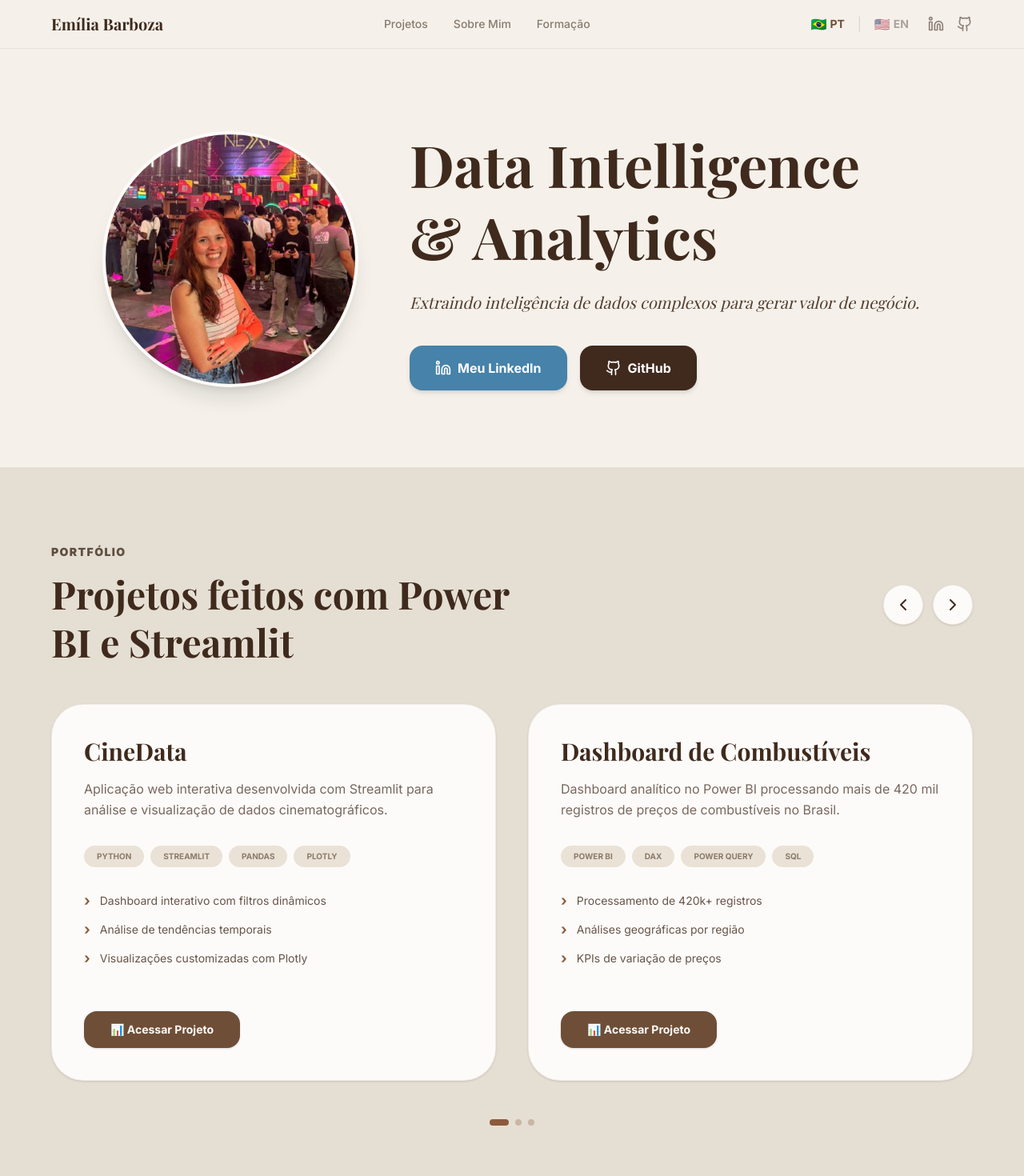
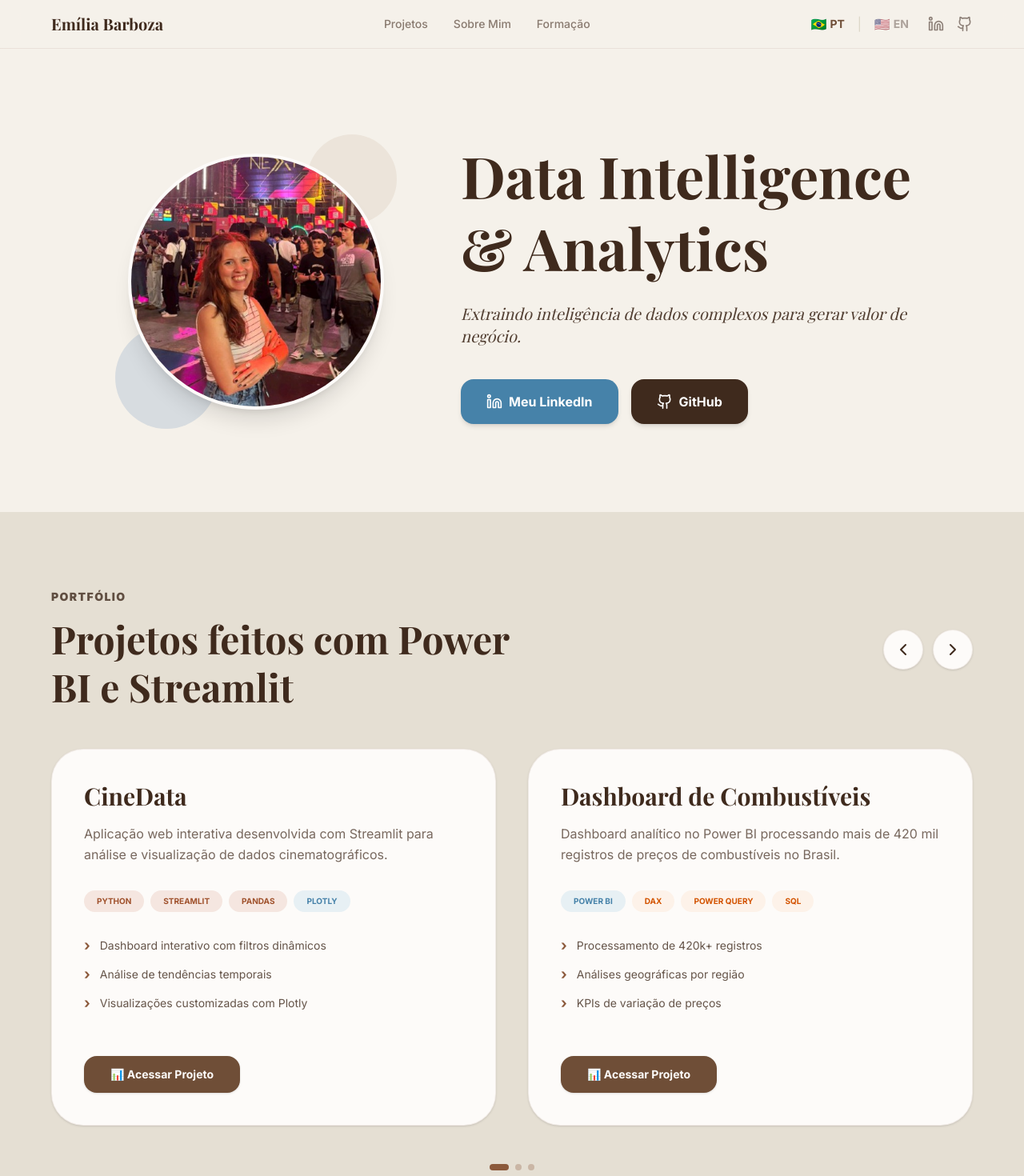
Before and after one commit to Emiliabz/emilia-portfolio, a Next.js app: page / in a window 1280 px wide. Shown: the top 1470 px of the page at 80% size. Built offline with nearby package versions, Linux system fonts and the light colour scheme; a web font is replaced by a local one.

Commit message:
feat: aprimora UI das seções de hero, projetos e certificados
- Padroniza cores das tags de projetos para seguir o mesmo estilo dos certificados
- Adiciona esferas flutuantes decorativas atrás da foto na Hero Section
- Implementa botão de 'Visualizar Certificado' em overlay no hover dos cards

```diff
--- a/components/education-section.tsx
+++ b/components/education-section.tsx
@@ -89,16 +89,28 @@ export function EducationSection() {
               {certificados
                 .filter(c => c.cat.toLowerCase() === tab.toLowerCase())
                 .map((cert, index) => (
-                  <div key={index} className="bg-[#FDFBF9] border border-[#8C5A3C]/10 rounded-2xl p-6 shadow-sm hover:shadow-md hover:-translate-y-1 transition-all flex flex-col justify-between">
-                    <div>
+                  <div key={index} className="group relative bg-[#FDFBF9] border border-[#8C5A3C]/10 rounded-2xl p-6 shadow-sm hover:shadow-md hover:-translate-y-1 transition-all flex flex-col justify-between overflow-hidden">
+                    <div className="relative z-10">
                       <div className="flex justify-between items-start mb-4">
                         <span className={`text-[10px] uppercase font-bold px-3 py-1 rounded-md ${getTagStyle(cert.tag)}`}>
                           {cert.tag}
                         </span>
                         <span className="text-[#3F2A1D]/40 text-[10px] font-medium flex items-center gap-1">🕒 {cert.horas}</span>
                       </div>
-                      <h4 className="font-bold text-[#3F2A1D] text-lg leading-tight mb-2">{cert.nome}</h4>
+                      <h4 className="font-bold text-[#3F2A1D] group-hover:text-[#8C5A3C] transition-colors text-lg leading-tight mb-2">{cert.nome}</h4>
                       <p className="text-xs text-[#3F2A1D]/50 uppercase tracking-wide font-semibold">{cert.org}</p>
+                    </div>
+
+                    {/* Overlay e Botão Flutuante no Hover */}
+                    <div className="absolute inset-0 bg-[#FDFBF9]/80 backdrop-blur-[2px] opacity-0 group-hover:opacity-100 transition-opacity duration-300 flex items-center justify-center z-20">
+                      <a
+                        href={cert.link || "#"}
+                        target="_blank"
+                        rel="noopener noreferrer"
+                        className="px-6 py-2.5 bg-[#3F2A1D] text-white text-sm font-bold rounded-xl hover:scale-105 transition-transform shadow-md"
+                      >
+                        {t("Visualizar Certificado", "View Certificate")}
+                      </a>
                     </div>
                   </div>
                 ))}
--- a/components/hero-section.tsx
+++ b/components/hero-section.tsx
@@ -18,8 +18,17 @@ export function HeroSection() {
     <section className="relative pt-40 pb-24 px-6 bg-[#F5F1EA]">
       <div className="max-w-5xl mx-auto flex flex-col md:flex-row items-center gap-10 md:gap-16">
         {/* Espaço da Foto */}
-        <div className="w-64 h-64 md:w-80 md:h-80 flex-shrink-0 bg-[#EAE2D6] rounded-full overflow-hidden border-4 border-[#FDFBF9] shadow-xl flex items-center justify-center relative">
-          <img src="/foto-perfil.png.jpg" alt="Foto de Emília Barboza" className="w-full h-full object-cover" />
+        <div className="relative flex-shrink-0 w-72 h-72 md:w-96 md:h-96 flex items-center justify-center">
+          {/* Esfera pequena creme (topo direita) */}
+          <div className="absolute top-2 right-4 w-20 h-20 md:w-28 md:h-28 bg-[#EAE2D6] opacity-80 rounded-full"></div>
+
+          {/* Esfera pequena esverdeada/cinza-claro (baixo esquerda) */}
+          <div className="absolute bottom-2 left-4 w-24 h-24 md:w-32 md:h-32 bg-[#D0D7DE] opacity-80 rounded-full"></div>
+
+          {/* Esfera principal (cinza grande com a foto dentro) */}
+          <div className="w-64 h-64 md:w-80 md:h-80 bg-[#D5D9D9] rounded-full overflow-hidden border-4 border-[#FDFBF9] shadow-xl flex items-center justify-center relative z-10">
+            <img src="/foto-perfil.png.jpg" alt="Foto de Emília Barboza" className="w-full h-full object-cover" />
+          </div>
         </div>
 
         <div className="text-center md:text-left">
--- a/components/projects-section.tsx
+++ b/components/projects-section.tsx
@@ -15,6 +15,18 @@ const ChevronRight = ({ size = 24 }: { size?: number }) => (
 const Github = ({ size = 24 }: { size?: number }) => (
   <svg xmlns="http://www.w3.org/2000/svg" width={size} height={size} viewBox="0 0 24 24" fill="none" stroke="currentColor" strokeWidth="2" strokeLinecap="round" strokeLinejoin="round"><path d="M15 22v-4a4.8 4.8 0 0 0-1-3.5c3 0 6-2 6-5.5.08-1.25-.27-2.48-1-3.5.28-1.15.28-2.35 0-3.5 0 0-1 0-3 1.5-2.64-.5-5.36-.5-8 0C6 2 5 2 5 2c-.3 1.15-.3 2.35 0 3.5A5.403 5.403 0 0 0 4 9c0 3.5 3 5.5 6 5.5-.39.49-.68 1.05-.85 1.65-.17.6-.22 1.23-.15 1.85v4"/><path d="M9 18c-4.51 2-5-2-7-2"/></svg>
 );
+
+const getTagStyle = (tag: string) => {
+  const t = tag.toLowerCase();
+  if (t.includes("python") || t.includes("pandas") || t.includes("numpy") || t.includes("data science") || t.includes("eda") || t.includes("streamlit")) {
+    return "bg-[#F5E6E0] text-[#A0522D]";
+  }
+  if (t.includes("sql") || t.includes("dax") || t.includes("power query")) return "bg-[#FDF2E9] text-[#D35400]";
+  if (t.includes("excel") || t.includes("financeira")) return "bg-[#EAE2D6] text-[#8C7B6C]";
+  if (t.includes("power bi") || t.includes("qlik") || t.includes("plotly")) return "bg-[#E7F0F4] text-[#4682A9]";
+
+  return "bg-[#EAE2D6] text-[#8C7B6C]";
+};
 
 export function ProjectsSection() {
   const { t, language } = useLanguage();
@@ -62,7 +74,7 @@ export function ProjectsSection() {
 
               <div className="flex flex-wrap gap-2 mb-8">
                 {proj.tags?.map((tag, tIndex) => (
-                  <span key={tIndex} className="bg-[#EAE2D6] text-[#8C7B6C] text-[10px] font-bold px-4 py-1.5 rounded-full uppercase">
+                  <span key={tIndex} className={`text-[10px] font-bold px-4 py-1.5 rounded-full uppercase ${getTagStyle(tag)}`}>
                     {tag}
                   </span>
                 ))}
```
